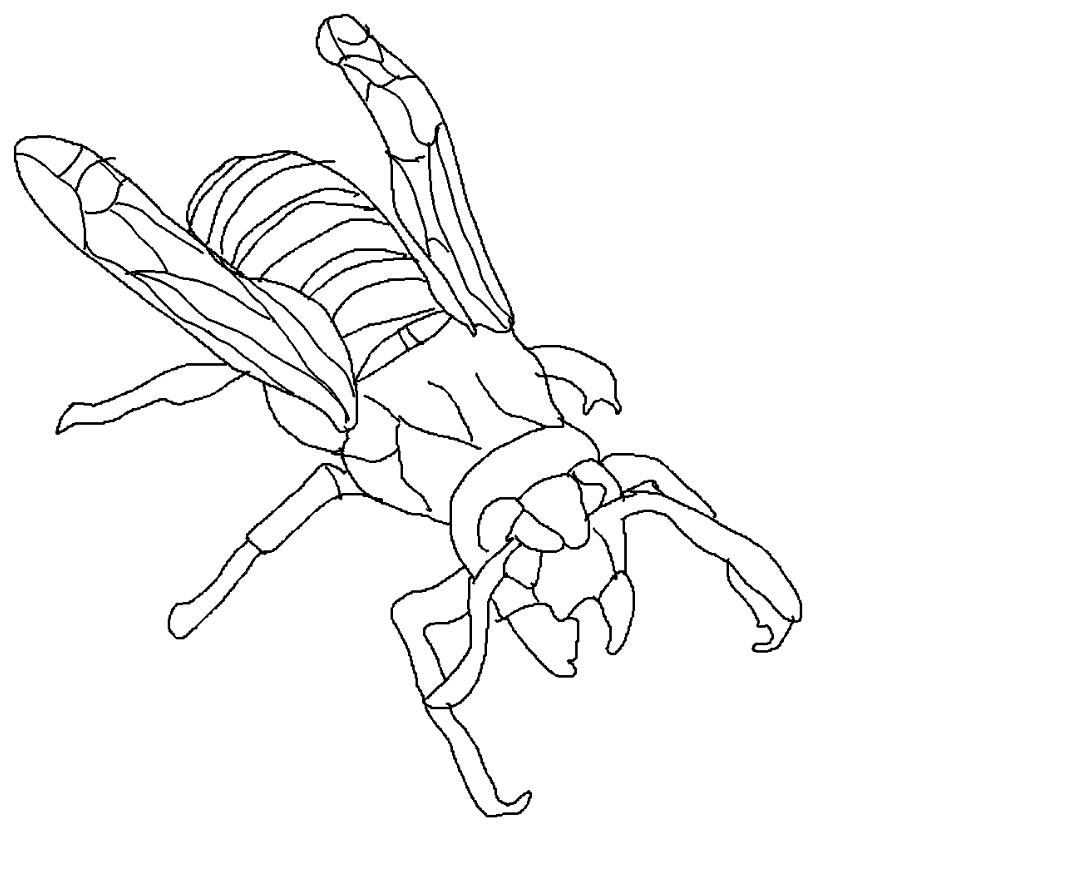
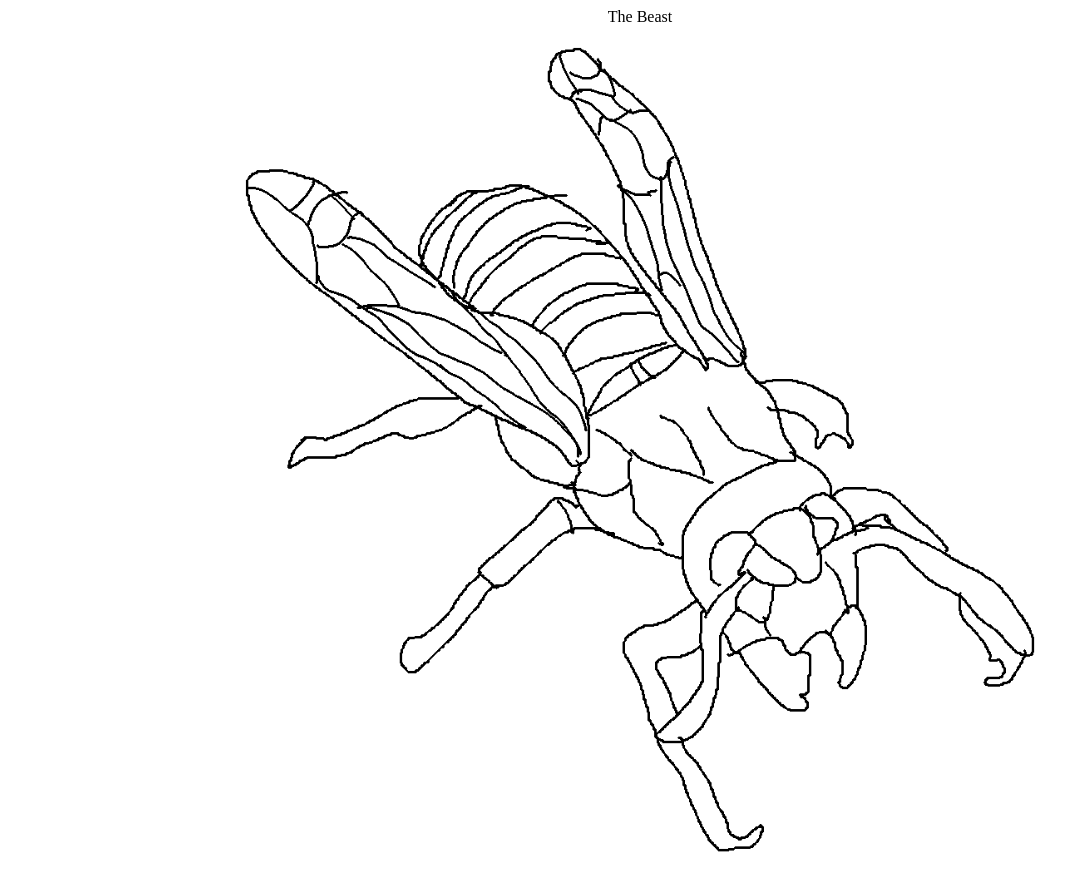
Before and after one commit to horcsinbalint/lodarazs, a plain HTML site: page index.html in a window 1280 px wide. Shown: the whole page, without its empty margins (0-1085 px from the left). Before the commit the page ends 832 px from the top, so only its background shows below. Drawn offline with Linux system fonts and the light colour scheme.

Commit message:
Added title

```diff
--- a/index.html
+++ b/index.html
@@ -4,5 +4,9 @@
 	max-width: 800px;
 	height: auto;
 }
+p {
+	text-align: center;
+}
 </style>
-<img src="lodarazs.png" class="responsive">
+<p>The Beast</p>
+<p><img src="lodarazs.png" class="responsive"></p>
```
